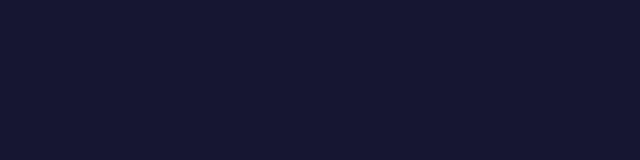
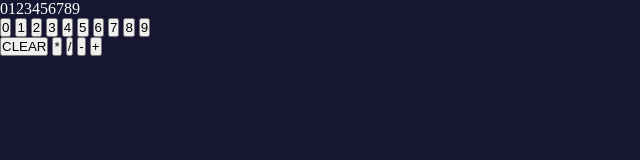
Before and after one commit to manuLlanos/odin-calculator, a plain HTML site: page index.html in a window 1280 px wide. Shown: the whole page, without its empty margins (0-640 px from the left). Drawn offline with Linux system fonts and the light colour scheme.

Commit message:
Add basic html for calculator display and buttons

```diff
--- a/index.html
+++ b/index.html
@@ -9,6 +9,31 @@
 
 <body>
 
+    <div id="calculator-body">
+        <div id="display">0123456789</div>
+        <div id="buttons">
+            <div id="numbers">
+                <button>0</button>
+                <button>1</button>
+                <button>2</button>
+                <button>3</button>
+                <button>4</button>
+                <button>5</button>
+                <button>6</button>
+                <button>7</button>
+                <button>8</button>
+                <button>9</button>
+            </div>
+            <div id="operators">
+                <button>CLEAR</button>
+                <button>*</button>
+                <button>/</button>
+                <button>-</button>
+                <button>+</button>
+            </div>
+        </div>
+    </div>
+
     <script src="./script.js"></script>
 </body>
 
--- a/style.css
+++ b/style.css
@@ -6,4 +6,5 @@
 
 body {
     background-color: #161632;
+    color: white;
 }
```
